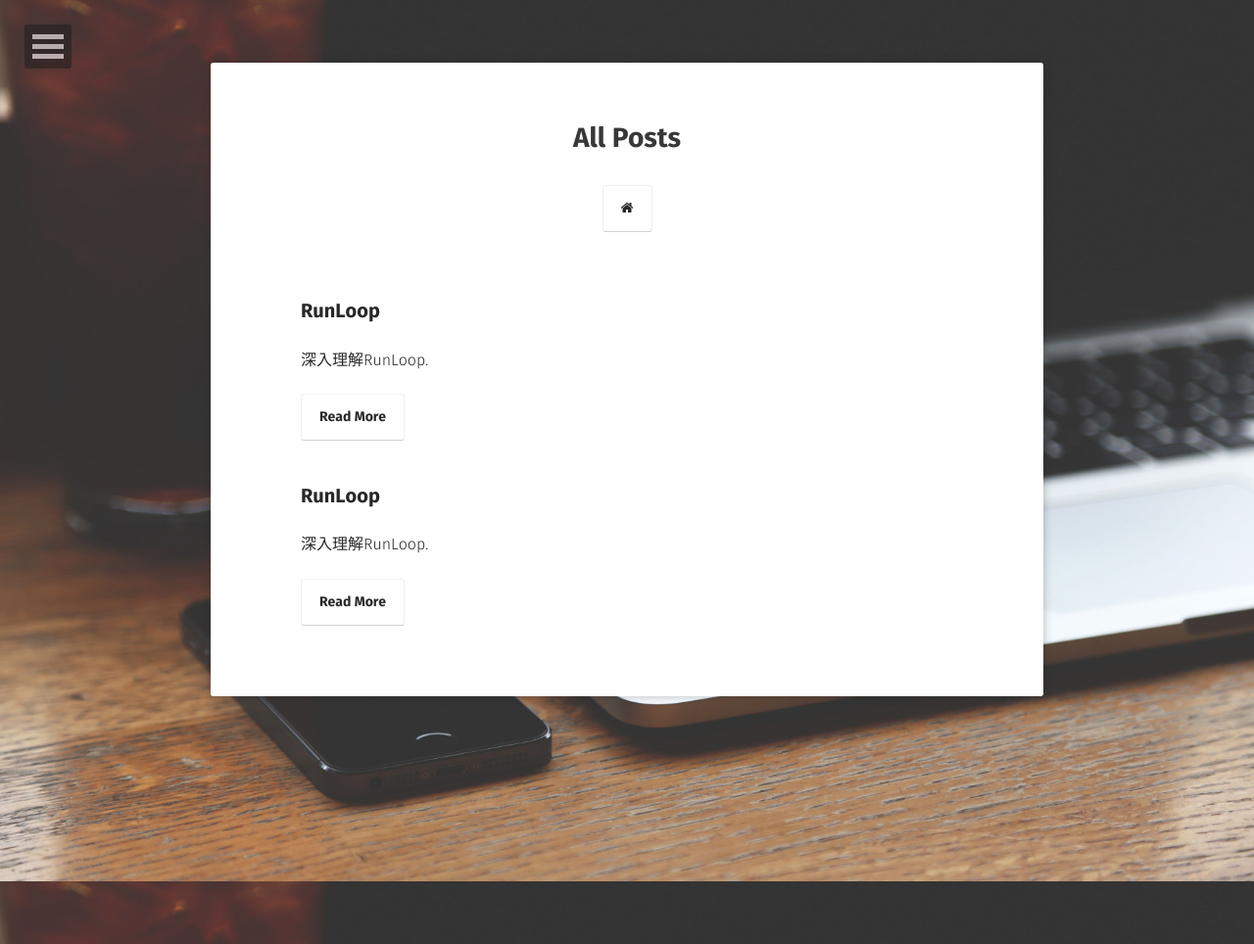
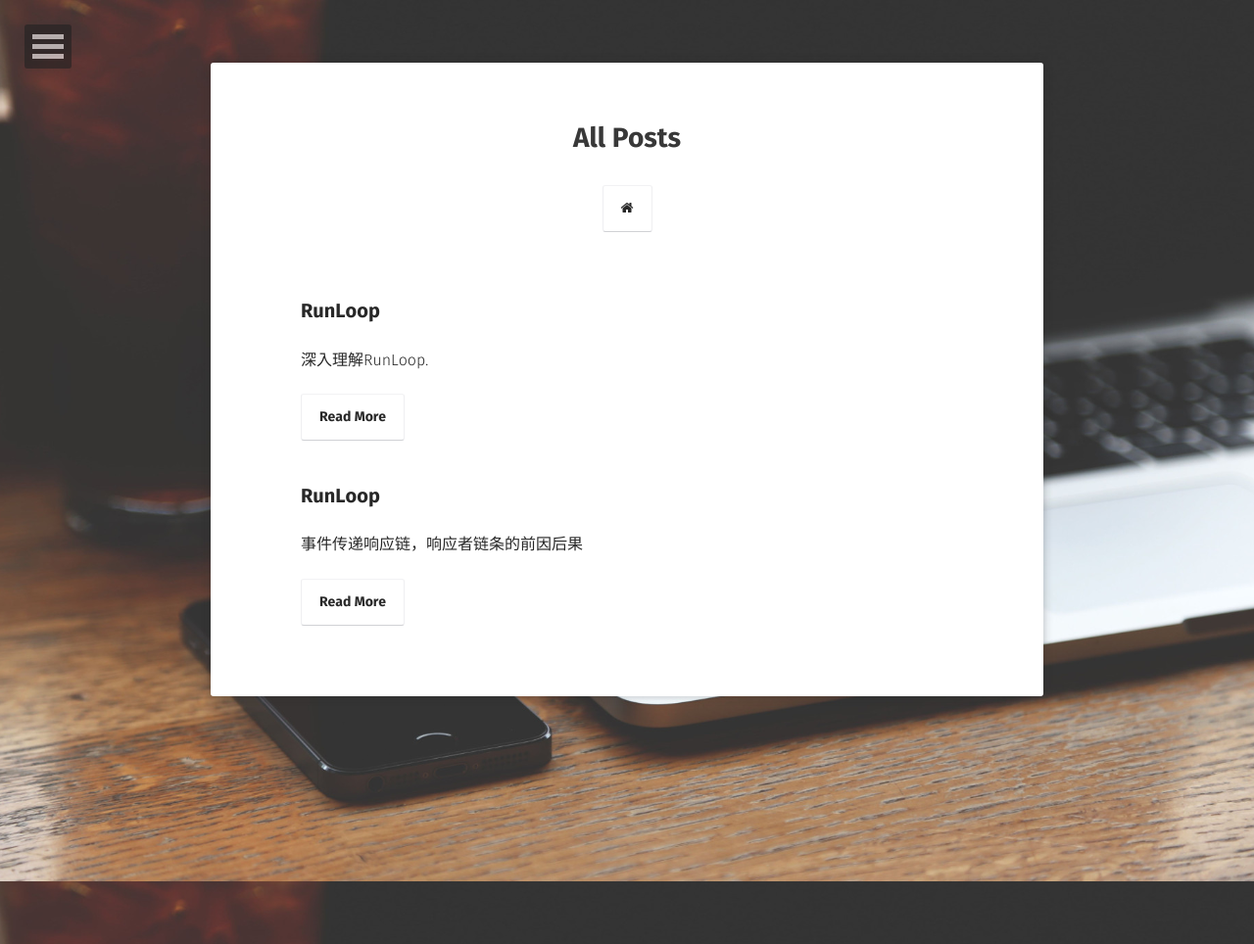
Before and after one commit to nuclearDev/nuclearDev.github.io, a Jekyll site: the page built from posts/index.md, in a window 1280 px wide. Shown: the whole page at 98% size. Built offline with Jekyll 4.4.1, drawn with Linux system fonts in a browser that asks for light colours; some web fonts are replaced.

Commit message:
Update 2016-02-16-事件传递响应链.md

```diff
--- a/_posts/2016-02-16-事件传递响应链.md
+++ b/_posts/2016-02-16-事件传递响应链.md
@@ -1,13 +1,12 @@
 ---
 layout: post
 title:  "RunLoop"
-date:   2016-06-26
-excerpt: "深入理解RunLoop."
+date:   2016-02-26
+excerpt: "事件传递响应链，响应者链条的前因后果"
 tag:
 - iOS
-- CALayer
-- 动画
-- CoreAnimation
+- 事件传递
+- 响应者链条
 comments: true
 ---
 
```
